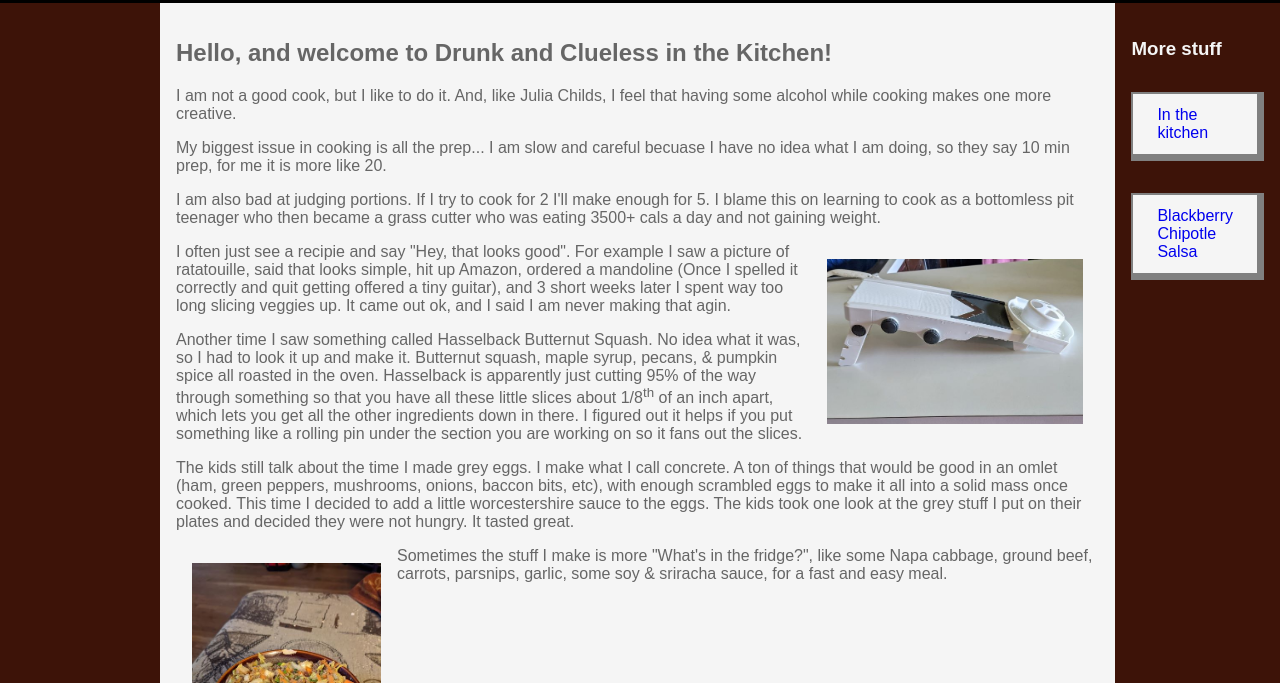
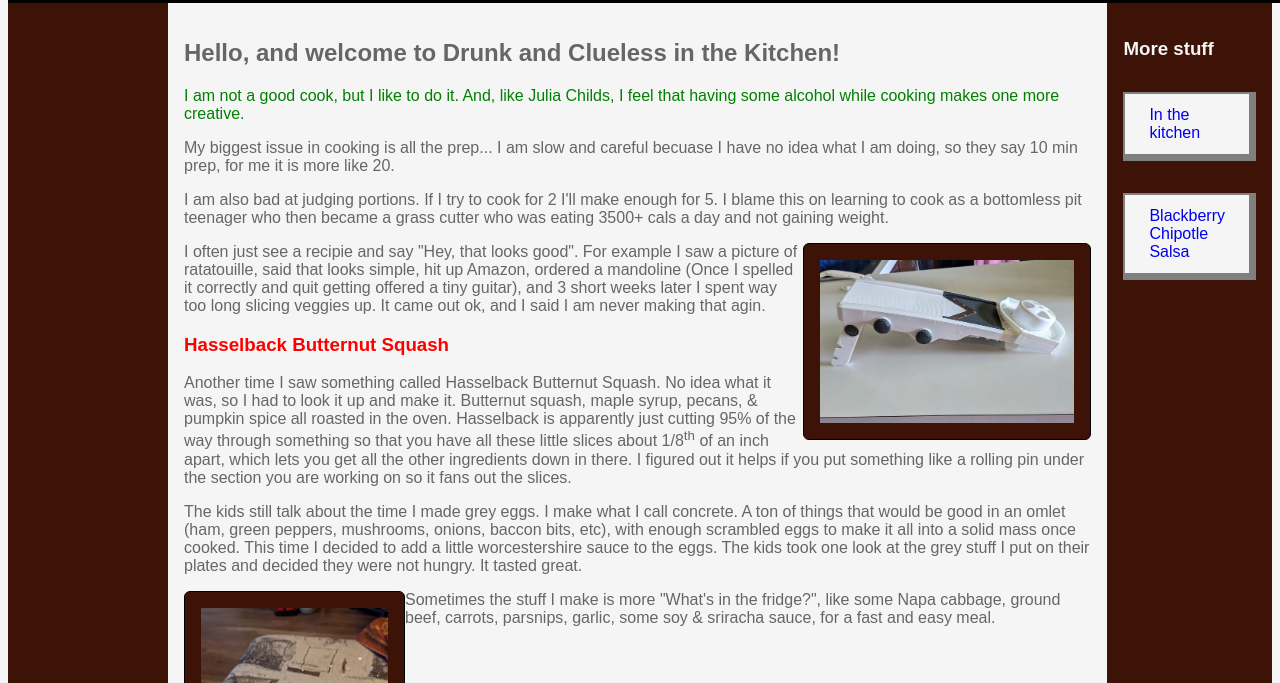
Before and after one commit to STL-LC101-Sept-22/js-assignment-4-html-me-something-krgirard33, a website: page index.html in a window 1280 px wide. Shown: the part 117-800 px from the top of the page. Drawn offline with Linux system fonts and the light colour scheme.

Commit message:
Think I reverted back all the stuff I got rid of because I forgot about the autograder

```diff
--- a/index.html
+++ b/index.html
@@ -15,11 +15,11 @@
         <p class="subtitle">Adventures in cooking & life</p>
       </header>
     </div>
-    <div id="main">
+    <main>
       <article>
         <h1>Hello, and welcome to Drunk and Clueless in the Kitchen!</h1>
 
-        <p>
+        <p id="testP" class="funParagraph">
           I am not a good cook, but I like to do it. And, like Julia Childs, I
           feel that having some alcohol while cooking makes one more creative.
         </p>
@@ -38,10 +38,11 @@
         </p>
 
         <img
-          class="float-right"
-          style="width: 288px; height: 197px"
-          src="/images/mandoline.jpg"
-          alt="A white mandoline sitting on a counter"
+          id="madoline";
+          class="float-right";
+
+          src="/images/mandoline.jpg";
+          alt="A white mandoline sitting on a counter";
         />
 
         <p>
@@ -52,6 +53,8 @@
           slicing veggies up. It came out ok, and I said I am never making that
           agin.
         </p>
+
+        <h3 id="mainHeading">Hasselback Butternut Squash</h3>
 
         <p>
           Another time I saw something called Hasselback Butternut Squash. No
@@ -76,7 +79,7 @@
 
         <img
           class="float-left"
-          style="width: 221px; height: 295px"
+          id="napaCabbage"
           src="/images/napaCabbage-beef-carrots-parsnips.jpg"
           alt="A bowl of Napa cabbage, ground beef, carrots, parsnips, garlic, some soy & sriracha sauce"
         />
@@ -94,7 +97,7 @@
         <p><a href="/index.html">In the kitchen</a></p>
         <p><a href="/blackberry-salsa.html">Blackberry Chipotle Salsa</a></p>
       </aside>
-    </div>
+    </main>
     <footer>
       <p>&copy Nov 2022 by Ken Girard</p>
     </footer>
--- a/styles.css
+++ b/styles.css
@@ -5,20 +5,25 @@
 body {
   background-color: whitesmoke;
   font-family: Arial, Helvetica, sans-serif;
-    display: flex;
+  display: block;
   min-height: 100vh;
   flex-direction: column;
-    margin: 0;
+  margin: 8px;
 }
 
-header, footer, article, nav, aside {
+header,
+footer,
+article,
+nav,
+aside {
   padding: 1em;
 }
 
-header, footer {
+header,
+footer {
   background-color: #211103;
-    color:whitesmoke;
-    font-family: 'Times New Roman', Times, serif;
+  color: whitesmoke;
+  font-family: "Times New Roman", Times, serif;
   text-align: center;
 }
 
@@ -26,7 +31,7 @@ header {
   height: 15vh;
   border-bottom: black solid 5px;
   position: fixed;
-    overflow:hidden;
+  overflow: hidden;
   top: 0;
   width: 100%;
 }
@@ -35,22 +40,32 @@ footer {
   height: 10vh;
   border-top: black solid 5px;
 }
-#main {
+
+#mainHeading {
+  color: red;
+}
+
+.funParagraph {
+  color: green;
+}
+
+main {
   display: flex;
   min-height: 75vh;
   margin-top: 15vh;
 }
-#main > article {
+main > article {
   flex: 1;
 }
 
-#main > nav, #main > aside {
+main > nav,
+main > aside {
   flex: 0 0 20vh;
   background-color: #3d1308;
-    color:whitesmoke;
+  color: whitesmoke;
 }
 
-#main > nav {
+main > nav {
   order: -1;
 }
 
@@ -59,21 +74,37 @@ article {
 }
 
 .float-right {
-    float:right;
+  float: right;
   padding: 1em;
 }
 
 .float-left {
-    float:left;
+  float: left;
   padding: 1em;
 }
 
 aside a {
   background-color: whitesmoke;
   text-decoration: none;
-    padding: .75em 1.5em;
+  padding: 0.75em 1.5em;
   margin-top: 2em;
   display: block;
   border: solid grey;
-    border-width: 2px 7px 7px 2px ;
+  border-width: 2px 7px 7px 2px;
 }
+
+#madoline {
+  width: 288px;
+  height: 197px;
+}
+
+#napaCabbage {
+  width: 221px;
+  height: 295px;
+}
+
+img {
+  border: 1px solid black;
+  border-radius: 6px;
+  background-color: #3d1308;
+}
```
Lines whose indentation alone changed are shown as unchanged.
